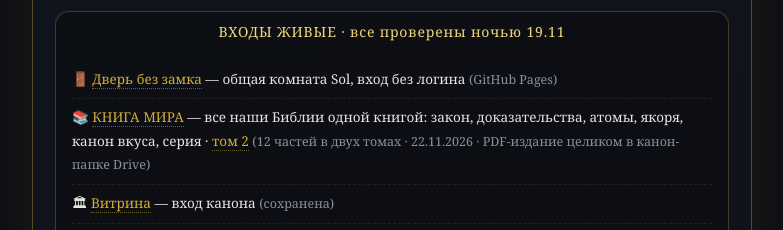
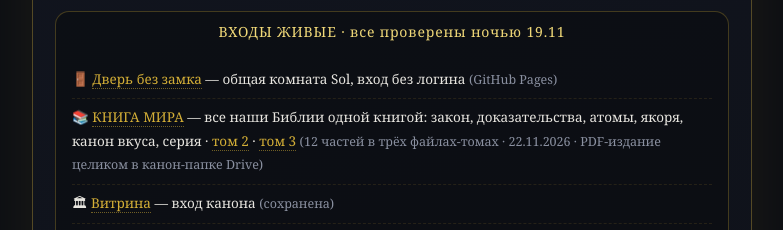
Before and after one commit to sherstobitovoleksiy/hyperreality-door, a plain HTML site: page svod.html in a window 1280 px wide. Shown: the part 1332-1562 px from the top of the page, without its empty margins (248-1031 px from the left). Drawn offline with Linux system fonts and the light colour scheme.

Commit message:
svod: КНИГА МИРА, три файла-тома

```diff
--- a/svod.html
+++ b/svod.html
@@ -55,7 +55,7 @@ a:hover{color:var(--gold2)}
 <div class="window"><h2>ВХОДЫ ЖИВЫЕ · все проверены ночью 19.11</h2>
 <div class="body">
 <div class="row">🚪 <a href="index.html">Дверь без замка</a> — общая комната Sol, вход без логина <span class="dim">(GitHub Pages)</span></div>
-<div class="row">📚 <a href="kniga-mira.html">КНИГА МИРА</a> — все наши Библии одной книгой: закон, доказательства, атомы, якоря, канон вкуса, серия · <a href="kniga-mira-tom2.html">том 2</a> <span class="dim">(12 частей в двух томах · 22.11.2026 · PDF-издание целиком в канон-папке Drive)</span></div>
+<div class="row">📚 <a href="kniga-mira.html">КНИГА МИРА</a> — все наши Библии одной книгой: закон, доказательства, атомы, якоря, канон вкуса, серия · <a href="kniga-mira-tom2.html">том 2</a> · <a href="kniga-mira-tom3.html">том 3</a> <span class="dim">(12 частей в трёх файлах-томах · 22.11.2026 · PDF-издание целиком в канон-папке Drive)</span></div>
 <div class="row">🏛 <a href="vitrina.html">Витрина</a> — вход канона <span class="dim">(сохранена)</span></div>
 <div class="row">🔑 <a href="https://schastlivy-alexik-auth.vercel.app/">Вход Google</a> — фасад кабинета <span class="dim">(Vercel, жив)</span></div>
 <div class="row">🧠 Кабинет «Мир Алексея» — <a href="https://xugmijuwrntoquoxywaa.supabase.co/functions/v1/cabinet">функция cabinet</a> <span class="dim">(платформа режет HTML в text/plain — читается как текст, содержимое живое)</span></div>
```
